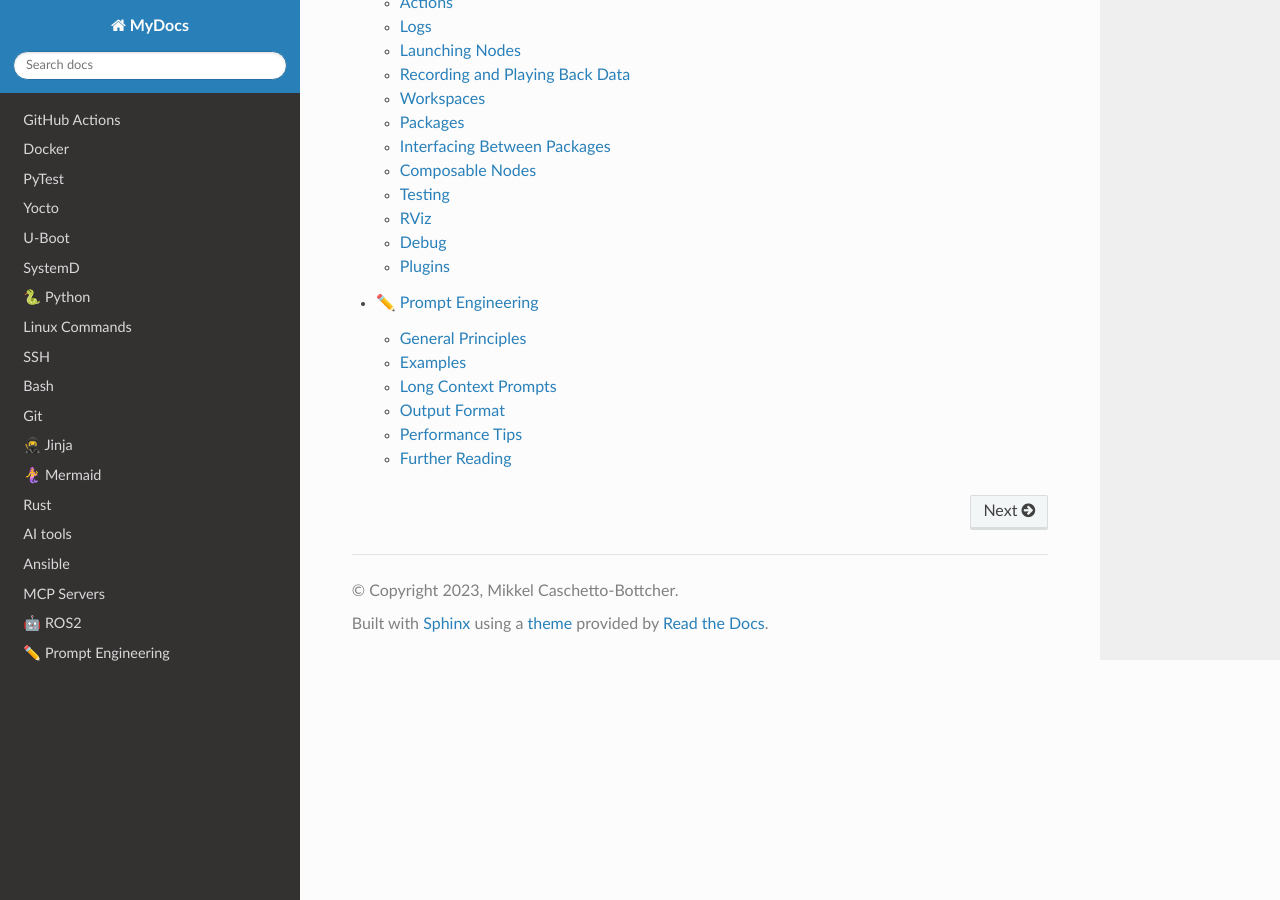
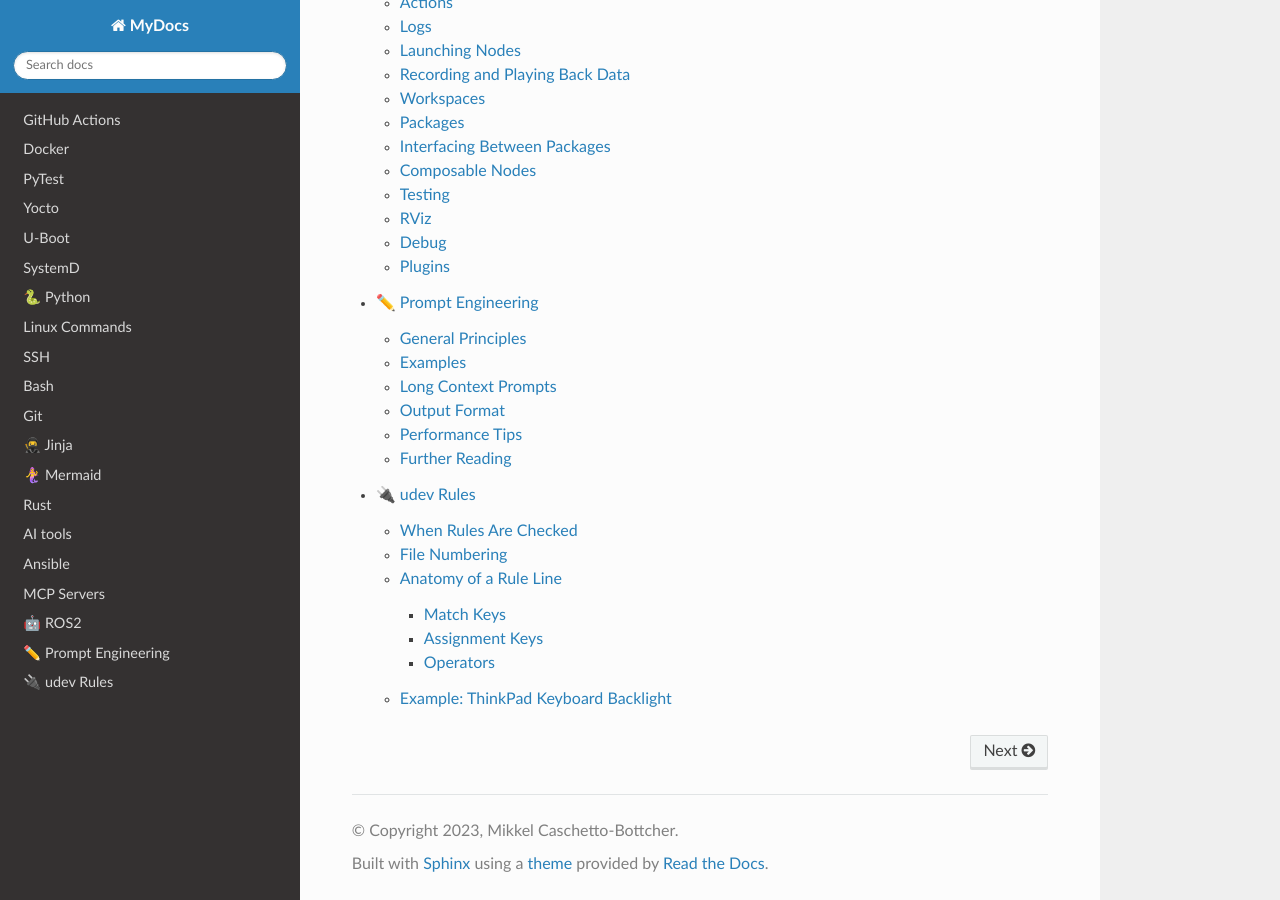
Before and after one commit to mcbottcher/my_docs, a Sphinx documentation site: the page built from docs/source/index.rst, in a window 1280 px wide and 900 px high, scrolled down 9998 px. Built offline with Sphinx 7.4.7 and the Read the Docs theme 3.1.0, drawn with Linux system fonts in a browser that asks for light colours; some of the changed lines change nothing that is shown.

Commit message:
udev: add udev rules notes page

```diff
--- a/docs/source/index.rst
+++ b/docs/source/index.rst
@@ -37,3 +37,4 @@
    mcp
    ros2
    prompt_engineering
+   udev
--- /dev/null
+++ b/docs/source/udev.rst
@@ -0,0 +1,131 @@
+|:electric_plug:| udev Rules
+============================
+
+When Rules Are Checked
+----------------------
+
+udev rules are checked every time a device event occurs — this includes when a
+device is added, removed, or changed. For most rules this means when you plug
+in hardware, but it also applies to virtual devices being registered by drivers
+at boot, like a keyboard backlight.
+
+When an event fires, udev scans all rules files and applies every rule that
+matches — it doesn't stop at the first match.
+
+----
+
+File Numbering
+--------------
+
+Rules files are loaded from ``/etc/udev/rules.d/`` (and a few other locations)
+in strict numerical order based on the prefix. So ``10-foo.rules`` is processed
+before ``90-bar.rules``.
+
+The number lets you control priority and ordering:
+
+- **Low numbers (10–49)** — early, often used by the system or distro
+- **Mid numbers (50–74)** — general purpose rules
+- **High numbers (75–99)** — late-stage overrides and user customisations
+
+If two rules conflict, the last one applied wins, so higher-numbered files take
+precedence. The convention of using ``90-`` for local rules is deliberate — it
+ensures your custom rules run after the distro's defaults.
+
+----
+
+Anatomy of a Rule Line
+----------------------
+
+Each line is a comma-separated list of key-operator-value triplets, split into
+two categories.
+
+Match Keys
+~~~~~~~~~~
+
+Conditions that must be true for the rule to apply:
+
+.. list-table::
+   :header-rows: 1
+   :widths: 20 80
+
+   * - Key
+     - What it matches
+   * - ``SUBSYSTEM==``
+     - The device subsystem e.g. ``leds``, ``usb``, ``block``
+   * - ``KERNEL==``
+     - The kernel name of the device
+   * - ``ATTR{file}==``
+     - A sysfs attribute value of the device. For example, to match a USB
+       device by vendor and product ID:
+
+       .. code-block::
+
+           SUBSYSTEM=="usb", ATTR{idVendor}=="046d", ATTR{idProduct}=="c52b"
+
+   * - ``ENV{var}==``
+     - A udev environment variable
+
+Assignment Keys
+~~~~~~~~~~~~~~~
+
+Actions to take if all conditions match:
+
+.. list-table::
+   :header-rows: 1
+   :widths: 20 80
+
+   * - Key
+     - What it does
+   * - ``RUN+=``
+     - Execute a command
+   * - ``MODE=``
+     - Set file permissions on the device node
+   * - ``OWNER=``
+     - Set the owning user. Note: this only applies to ``/dev`` device nodes.
+       It has no effect on sysfs nodes (under ``/sys``), such as LED backlight
+       devices — use ``RUN+=`` with ``chmod`` instead.
+   * - ``GROUP=``
+     - Set the owning group
+   * - ``SYMLINK+=``
+     - Create a symlink to the device
+   * - ``NAME=``
+     - Rename the device node
+
+Operators
+~~~~~~~~~
+
+.. list-table::
+   :header-rows: 1
+   :widths: 20 80
+
+   * - Operator
+     - Meaning
+   * - ``==``
+     - Match/compare
+   * - ``!=``
+     - Negative match
+   * - ``=``
+     - Assign a value
+   * - ``+=``
+     - Append to a list
+
+A complete rule reads as: *if all the match conditions are true, apply all the
+assignment actions.*
+
+----
+
+Example: ThinkPad Keyboard Backlight
+-------------------------------------
+
+The following rule grants all users write access to the ThinkPad keyboard
+backlight brightness control. Because ``tpacpi::kbd_backlight`` is a sysfs
+node rather than a ``/dev`` node, ``OWNER=`` cannot be used — instead
+``RUN+=`` calls ``chmod`` directly on the sysfs brightness file:
+
+.. code-block::
+   :caption: 90-kbd-backlight.rules
+
+   SUBSYSTEM=="leds", KERNEL=="tpacpi::kbd_backlight", RUN+="/bin/chmod a+w /sys/class/leds/%k/brightness"
+
+The ``%k`` is a udev substitution variable that expands to the kernel name of
+the matched device — in this case ``tpacpi::kbd_backlight``.
```
